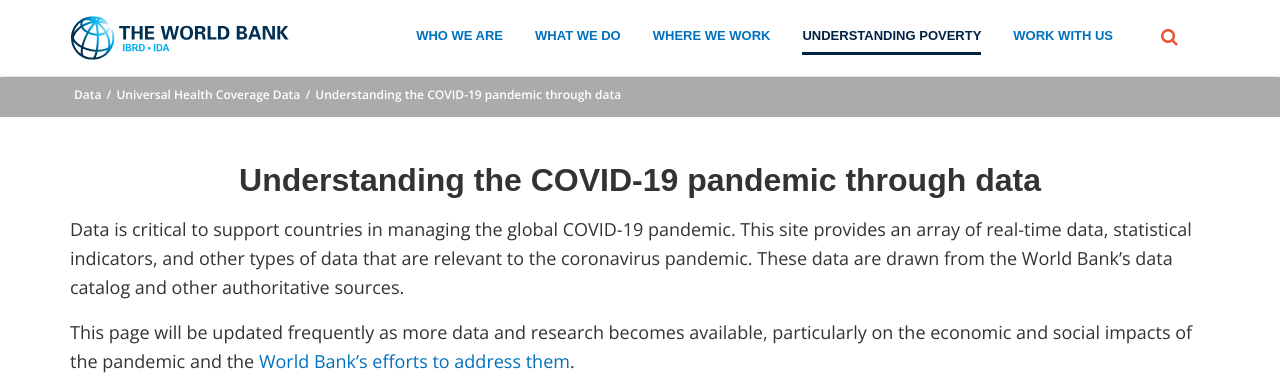
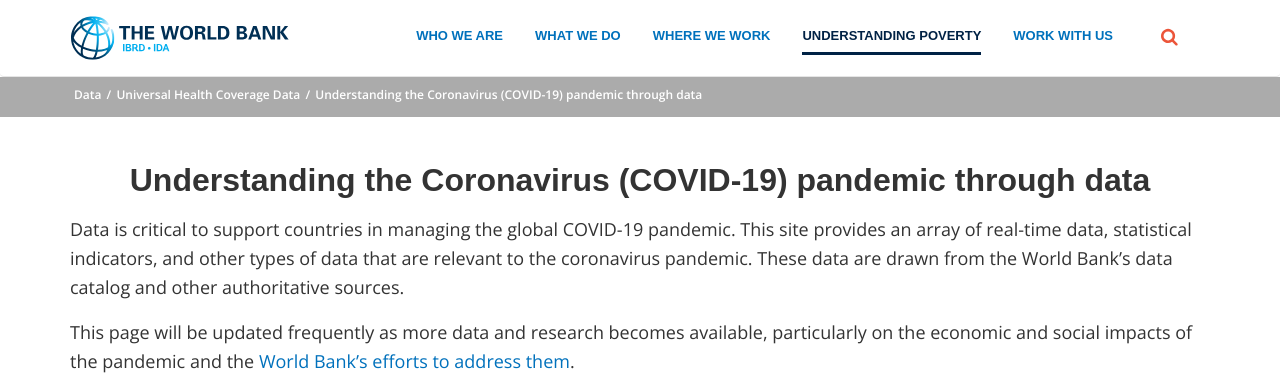
Before and after one commit to worldbank/decdg-covid19, a Jekyll site: the page built from staging.md, in a window 1280 px wide and 900 px high, cut to the strip 0-388 px from the top of the window. Built offline with Jekyll 4.4.1, drawn with Linux system fonts in a browser that asks for light colours; nearby versions of some CDN libraries; some web fonts are replaced; library files that are not in the unit come from our copies.

Commit message:
Implement SEO suggestions from ECR

```diff
--- a/_config.yml
+++ b/_config.yml
@@ -13,6 +13,7 @@
 
 dataViz: false   # true includes javascript for tableau
 assetDir: "assets"  # path to img and css directory, relative to the page
+documentRoot: /universal-health-coverage
 
 # Note that defaults aren't recognized for github pages so you'll have to defined them all as front matter
 defaults:
--- a/_includes/wbg-header.html
+++ b/_includes/wbg-header.html
@@ -3,7 +3,7 @@
 		<nav class="navbar navbar-default">
 		<div class="container">
 		<div class="navbar-header">
-			<a href="index.html" class="navbar-brand g01v1-logo"><img title="logo" alt="logo" src="{{ site.assetDir }}/img/logo-wb-header-en.svg" class="img-responsive"> </a>
+			<a href="https://www.worldbank.org" class="navbar-brand g01v1-logo"><img title="World Bank Group logo" alt="World Bank Group logo" src="{{ site.assetDir }}/img/logo-wb-header-en.svg" class="img-responsive"> </a>
 			</div><!-- End Logo Section -->
 		<div class="toggle-box">
 				<button type="button" class="navbar-toggle collapsed" data-toggle="collapse" data-target="#bs-example-navbar-collapse-1" aria-expanded="false">
--- a/_layouts/default.html
+++ b/_layouts/default.html
@@ -6,7 +6,7 @@
 		<meta name="viewport" content="width=device-width, initial-scale=1.0, maximum-scale=1, user-scalable=no" />
 		<meta http-equiv="X-UA-Compatible" content="IE=edge" />
 		<meta http-equiv="content-type" content="text/html; charset=UTF-8"/>
-		<meta name="description" content=""/>
+		<meta name="description" content="{{ page.meta_description }}"/>
 		<title>{{ page.title }} | {{ site.siteName }} | World Bank</title>
 		<!-- Latest compiled and minified CSS -->
 		<link rel="stylesheet" href="https://maxcdn.bootstrapcdn.com/bootstrap/3.3.7/css/bootstrap.min.css" integrity="sha384-BVYiiSIFeK1dGmJRAkycuHAHRg32OmUcww7on3RYdg4Va+PmSTsz/K68vbdEjh4u" crossorigin="anonymous">
@@ -55,7 +55,7 @@
             <div class="page-title">
             <ol class="breadcrumb_redesign">
                 <li><a class="li-breadcrumb" href="http://data.worldbank.org">Data</a></li>
-                <li><a href="index.html">{{ site.siteName }}</a></li>
+                <li><a href="{{ site.documentRoot }}">{{ site.siteName }}</a></li>
                 <li>{{ page.title }}</li>
             </ol>
             </div>
--- a/dev.md
+++ b/dev.md
@@ -1,5 +1,5 @@
 ---
-title: Understanding the COVID-19 pandemic through data
+title: Understanding the Coronavirus (COVID-19) pandemic through data
 analyticsPageCategory: content page
 banner: ""      # see example in config.yml
 dash_url: http://w0lxpjekins05.worldbank.org:3939/covid-dashboard-dev
--- a/staging.md
+++ b/staging.md
@@ -1,5 +1,5 @@
 ---
-title: Understanding the COVID-19 pandemic through data
+title: Understanding the Coronavirus (COVID-19) pandemic through data
 analyticsPageCategory: content page
 dash_url: http://w0lxpjekins05.worldbank.org:3939/covid-dashboard
 banner: ""      # see example in config.yml
```
Also changed, not shown: index.md (+2 -1 lines).
